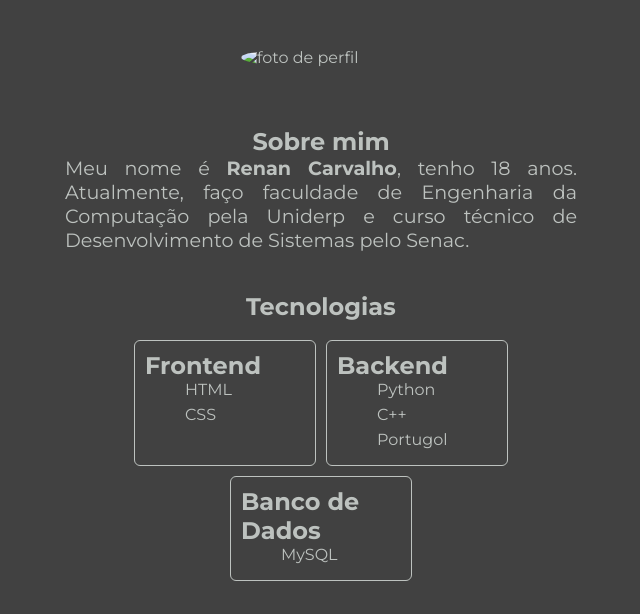
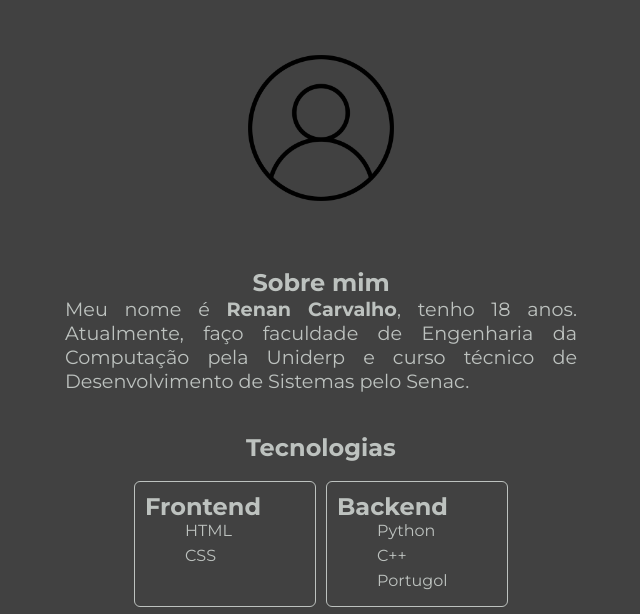
Before and after one commit to RenanNantes/portfolio, a plain HTML site: page index.html in a window 1280 px wide. Shown: the top 614 px of the page, without its empty margins (319-959 px from the left). Drawn offline with Linux system fonts and the light colour scheme.

Commit message:
index.html

```diff
--- a/index.html
+++ b/index.html
@@ -16,7 +16,7 @@
     <main>
         <section>
             <figure>
-                <img src="/CSS/hello-css/2 portifolio/perfil1.png" alt="foto de perfil">
+                <img src="/perfil1.png" alt="foto de perfil">
             </figure>
         </section>
 
```
